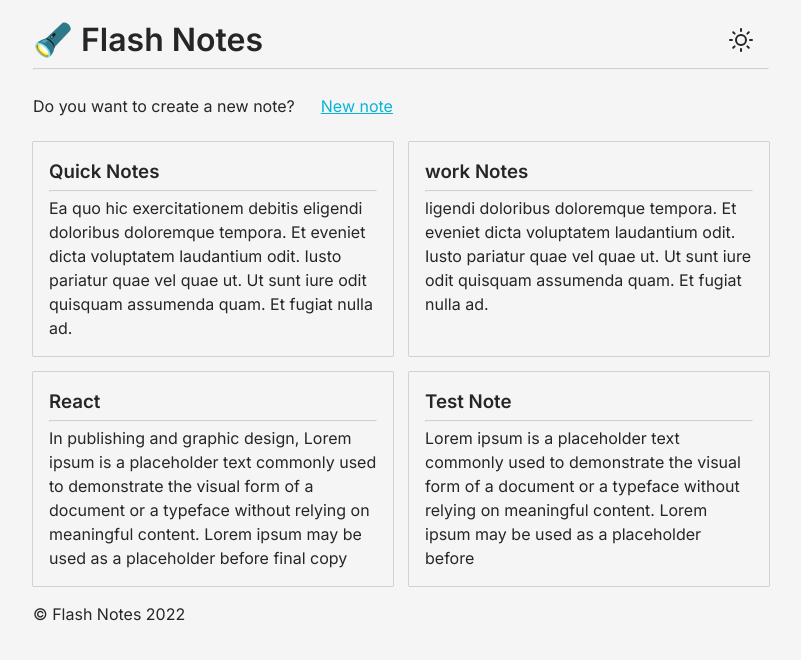
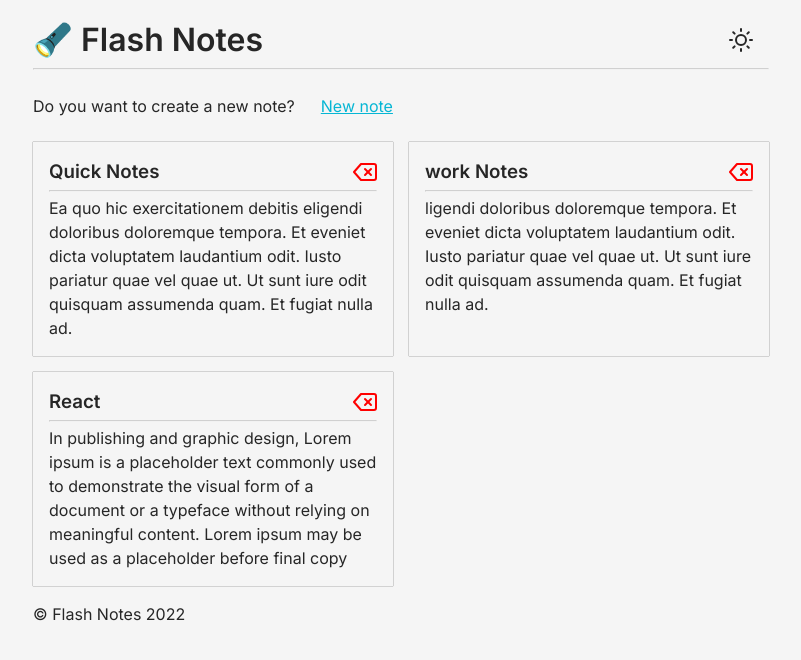
Before and after one commit to Gladson-Samuel-S/React-Recap, a React (Create React App) app: page / in a window 1280 px wide. Shown: the top 660 px of the page, without its empty margins (239-1040 px from the left). Built offline with nearby package versions, Linux system fonts and the light colour scheme; data requests are answered from the project's data file.

Commit message:
Delete Note and Removed uuid lib

```diff
--- a/package.json
+++ b/package.json
@@ -3,15 +3,11 @@
   "version": "0.1.0",
   "private": true,
   "dependencies": {
-    "@testing-library/jest-dom": "^5.16.5",
-    "@testing-library/react": "^13.4.0",
-    "@testing-library/user-event": "^13.5.0",
     "react": "^18.2.0",
     "react-dom": "^18.2.0",
     "react-feather": "^2.0.10",
     "react-router-dom": "^6.4.2",
     "react-scripts": "5.0.1",
-    "react-uuid": "^1.0.3",
     "web-vitals": "^2.1.4"
   },
   "scripts": {
--- a/src/components/AllNotes.jsx
+++ b/src/components/AllNotes.jsx
@@ -1,20 +1,26 @@
-import uuid from "react-uuid";
+import { Delete } from "react-feather";
 
-const AllNotes = ({ notes, error }) => {
+const AllNotes = ({ notes, error, deleteNote }) => {
   if (notes === null) return <p>Loading...</p>;
   if (notes.length === 0) return <p>No notes yet...</p>;
   if (error) return <p>Failed to fetch notes...</p>;
 
   return (
-    <div className="notes-container">
+    <section className="notes-container">
       {notes.map((note) => (
-        <div key={uuid()} className="note">
-          <h3>{note.title}</h3>
+        <article key={note.id} className="note">
+          <div className="note-header">
+            <h3>{note.title}</h3>
+            <Delete
+              className="delete-icon"
+              onClick={() => deleteNote(note.id)}
+            />
+          </div>
           <hr />
           <p>{note.content}</p>
-        </div>
+        </article>
       ))}
-    </div>
+    </section>
   );
 };
 
--- a/src/components/Dashboard.jsx
+++ b/src/components/Dashboard.jsx
@@ -7,6 +7,16 @@ const URL = "http://localhost:3004/notes";
 const Dashboard = () => {
   const [notes, setNotes] = useState([]);
   const [error, setError] = useState(null);
+
+  const deleteNote = async (id) => {
+    const res = await fetch(`${URL}/${id}`, {
+      method: "DELETE",
+    });
+
+    if (res.ok) {
+      setNotes(notes.filter((note) => note.id !== id));
+    }
+  };
 
   useEffect(() => {
     const fetchData = async () => {
@@ -29,7 +39,7 @@ const Dashboard = () => {
         </button>
       </div>
 
-      <AllNotes notes={notes} error={error} />
+      <AllNotes notes={notes} error={error} deleteNote={deleteNote} />
     </>
   );
 };
--- a/src/data/db.json
+++ b/src/data/db.json
@@ -17,12 +17,6 @@
       "content": "In publishing and graphic design, Lorem ipsum is a placeholder text commonly used to demonstrate the visual form of a document or a typeface without relying on meaningful content. Lorem ipsum may be used as a placeholder before final copy",
       "category": "Work",
       "id": 3
-    },
-    {
-      "title": "Test Note",
-      "content": "Lorem ipsum is a placeholder text commonly used to demonstrate the visual form of a document or a typeface without relying on meaningful content. Lorem ipsum may be used as a placeholder before",
-      "category": "Work",
-      "id": 4
     }
   ]
 }
--- a/src/style/app.css
+++ b/src/style/app.css
@@ -67,6 +67,17 @@ header a {
   box-shadow: 0px 0px 1px var(--color);
 }
 
+.note-header {
+  display: flex;
+  justify-content: space-between;
+  align-items: center;
+}
+
+.delete-icon {
+  color: red;
+  cursor: pointer;
+}
+
 footer {
   margin: 1rem 0;
 }
```
Also changed, not shown: 1 other file (tests, documents, lock files or other folders).
